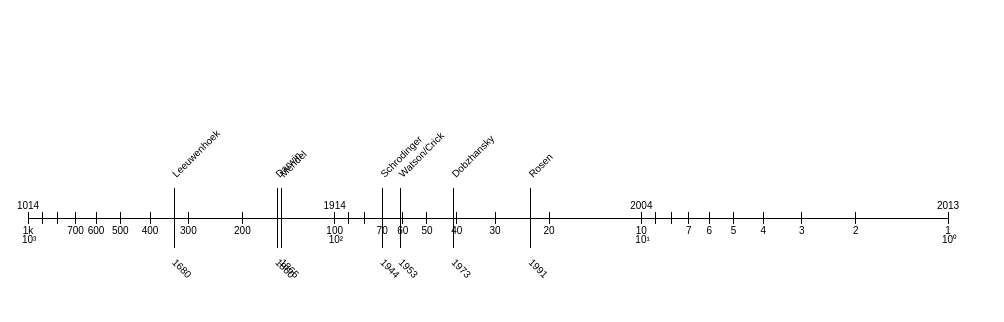
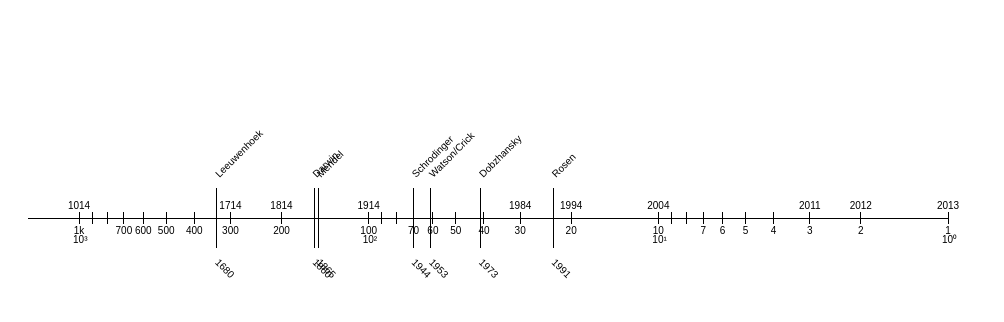
Before and after one commit to slarson/HistoricalEventsTimeline, a plain HTML site: page index.html in a window 1280 px wide. Shown: the whole page, without its empty margins (0-1004 px from the left). Drawn offline with nearby package versions, Linux system fonts and the light colour scheme.

Commit message:
Adding some basic support for BC dates

```diff
--- a/index.html
+++ b/index.html
@@ -18,7 +18,7 @@
 <script src="http://d3js.org/d3.v3.min.js"></script>
 <script>
 
-var data = { 1991:"Rosen", 1973:"Dobzhansky", 1953:"Watson/Crick", 1944:"Schrodinger", 1865:"Mendel", 1860:"Darwin", 1680:"Leeuwenhoek"};
+var data = { 1991:"Rosen", 1973:"Dobzhansky", 1953:"Watson/Crick", 1944:"Schrodinger", 1865:"Mendel", 1860:"Darwin", 1680:"Leeuwenhoek", 0:"1 AD"};
 
 var dataYears = [];
 var dataLabels = {}
@@ -33,13 +33,22 @@ var margin = {top: 210, right: 20, bottom: 220, left: 20},
     height = 500 - margin.top - margin.bottom;
 
 var x = d3.scale.log()
-    .domain([1000, 1])
+//    .domain([10000000000, 1])
+     .domain([1500, 1])
     .range([0, width]);
 
 var formatYear = d3.time.format("%Y"),
     formatYearTicks = function(d) { return formatYear(new Date(d, 0, 1, 0)) ; }
 
-var formatYearTicksCustom = function(d) { return formatYear(new Date(2014-d, 0, 1, 0)) ; }
+var formatYearTicksCustom = function(d) {
+	if (d < 2014) {
+		return formatYear(new Date(2014-d, 0, 1, 0)) ;
+		}
+	else {
+		return (d-2014) + " BC"
+	}
+	}
+
 var formatYearTicksCustom2 = function(d) { return dataLabels[d] ; }
 
 
@@ -68,7 +77,7 @@ var xAxis3 = d3.svg.axis()
 var xAxis4 = d3.svg.axis()
     .scale(x)
     .orient("top")
-    .ticks(5, formatYearTicksCustom)
+    .ticks(10, formatYearTicksCustom)
     .tickSize(6, 0);
 
 var superscript = "⁰¹²³⁴⁵⁶⁷⁸⁹",
```
